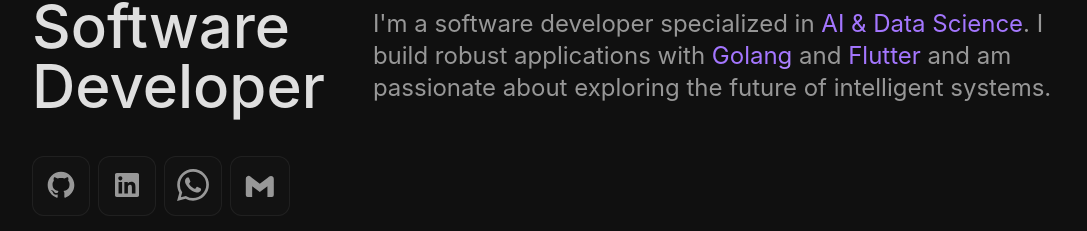
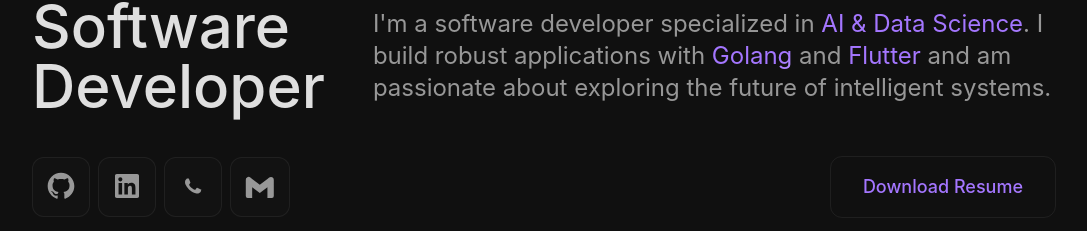
Before and after one commit to raufzer/raufzer.github.io, an Astro site: page / in a window 1280 px wide. Shown: the part 192-423 px from the top of the page, without its empty margins (96-1183 px from the left). Built offline with nearby package versions, Linux system fonts and the light colour scheme; Astro itself is replaced by a stand-in of ours; some packages are replaced by stand-ins of ours; no server answers; the database is empty; a web font is replaced by a local one.

Commit message:
chore: refactor home component layout and improve accessibility

```diff
--- a/src/components/home.astro
+++ b/src/components/home.astro
@@ -19,11 +19,19 @@
           Software <br /> Developer
         </h1>
         <p class="text-md md:text-2xl text-[var(--white-icon)]">
-          I'm a software developer specialized in <span class="text-[var(--sec)] shiny-sec">AI & Data Science</span>.
-          I build robust applications with <span class="text-[var(--sec)] shiny-sec">Golang</span> and <span class="text-[var(--sec)] shiny-sec">Flutter</span> and am passionate about exploring the future of intelligent systems.
+          I'm a software developer specialized in <span
+            class="text-[var(--sec)] shiny-sec">AI & Data Science</span
+          >. I build robust applications with <span
+            class="text-[var(--sec)] shiny-sec">Golang</span
+          > and <span class="text-[var(--sec)] shiny-sec">Flutter</span> and am passionate
+          about exploring the future of intelligent systems.
         </p>
       </div>
-      <div class="flex justify-start gap-2 pt-3 md:pt-6">
+
+      <div
+        class="flex flex-col md:flex-row md:items-center md:justify-between pt-3 md:pt-6 gap-4"
+      >
+        <div class="flex justify-start gap-2">
           <a
             target="_blank"
             href="https://github.com/raufzer"
@@ -71,7 +79,7 @@
               class="size-8"
             >
               <path
-              d="M17.472 14.382c-.297-.149-1.758-.867-2.03-.967-.273-.099-.471-.148-.67.15-.197.297-.767.966-.94 1.164-.173.199-.347.223-.644.075-.297-.15-1.255-.463-2.39-1.475-.883-.788-1.48-1.761-1.653-2.059-.173-.297-.018-.458.13-.606.134-.133.298-.347.446-.52.149-.174.198-.298.298-.497.099-.198.05-.371-.025-.52-.075-.149-.669-1.612-.916-2.207-.242-.579-.487-.5-.669-.51-.173-.008-.371-.01-.57-.01-.198 0-.52.074-.792.372-.272.297-1.04 1.016-1.04 2.479 0 1.462 1.065 2.875 1.213 3.074.149.198 2.096 3.2 5.077 4.487.709.306 1.262.489 1.694.625.712.227 1.36.195 1.871.118.571-.085 1.758-.719 2.006-1.413.248-.694.248-1.289.173-1.413-.074-.124-.272-.198-.57-.347m-5.421 7.403h-.004a9.87 9.87 0 01-5.031-1.378l-.361-.214-3.741.982.998-3.648-.235-.374a9.86 9.86 0 01-1.51-5.26c.001-5.45 4.436-9.884 9.888-9.884 2.64 0 5.122 1.03 6.988 2.898a9.825 9.825 0 012.893 6.994c-.003 5.45-4.437 9.884-9.885 9.884m8.413-18.297A11.815 11.815 0 0012.05 0C5.495 0 .16 5.335.157 11.892c0 2.096.547 4.142 1.588 5.945L.057 24l6.305-1.654a11.882 11.882 0 005.683 1.448h.005c6.554 0 11.89-5.335 11.893-11.893A11.821 11.821 0 0020.465 3.488"
+                d="M17.472 14.382c-.297-.149-1.758-.867-2.03-.967-.273-.099-.471-.148-.67.15-.197.297-.767.966-.94 1.164-.173.199-.347.223-.644.075-.297-.15-1.255-.463-2.39-1.475-.883-.788-1.48-1.761-1.653-2.059-.173-.297-.018-.458.13-.606.134-.133.298-.347.446-.52.149-.174.198-.298.298-.497.099-.198.05-.371-.025-.52-.075-.149-.669-1.612-.916-2.207-.242-.579-.487-.5-.669-.51-.173-.008-.371-.01-.57-.01-.198 0-.52.074-.792.372-.272.297-1.04 1.016-1.04 2.479 0 1.462 1.065 2.875 1.213 3.074.149.198 2.096 3.2 5.077 4.487.709.306 1.262.489 1.694.625.712.227 1.36.195 1.871.118.571-.085 1.758-.719 2.006-1.413.248-.694.248-.694.248-1.289.173-1.413-.074-.124-.272-.198-.57-.347m-5.421 7.403h-.004a9.87 9.87 0 01-5.031-1.378l-.361-.214-3.741.982.998-3.648-.235-.374a9.86 9.86 0 01-1.51-5.26c.001-5.45 4.436-9.884 9.888-9.884 2.64 0 5.122 1.03 6.988 2.898a9.825 9.825 0 012.893 6.994c-.003 5.45-4.437 9.884-9.885 9.884m8.413-18.297A11.815 11.815 0 0012.05 0C5.495 0 .16 5.335.157 11.892c0 2.096.547 4.142 1.588 5.945L.057 24l6.305-1.654a11.882 11.882 0 005.683 1.448h.005c6.554 0 11.89-5.335 11.893-11.893A11.821 11.821 0 0020.465 3.488"
               ></path>
             </svg>
           </a>
@@ -94,6 +102,16 @@
             </svg>
           </a>
         </div>
+
+        <div class="flex justify-start md:justify-end">
+          <a
+            href="/resume/Abd_Raouf_Zerkhef_Resume.pdf"
+            download="Abd_Raouf_Zerkhef_Resume.pdf"
+            class="inline-flex items-center gap-3 px-8 py-4 bg-transparent text-white rounded-xl hover:bg-[var(--white-icon-tr)] transition-all duration-300 font-medium text-lg border border-[var(--white-icon-tr)] group"
+          >
+            <span class="shiny-sec">Download Resume</span>
+          </a>
+        </div>
       </div>
 
       <LogoWall />
@@ -114,11 +132,16 @@
         </div>
       </div>
     </div>
-</section>
+  </div>
 
   <style is:global>
     .shiny-sec {
-    background: linear-gradient(135deg, #a476ff 25%, #eee5ff 50%, #a476ff 75%);
+      background: linear-gradient(
+        135deg,
+        #a476ff 25%,
+        #eee5ff 50%,
+        #a476ff 75%
+      );
       background-size: 400% 100%;
       -webkit-background-clip: text;
       background-clip: text;
@@ -136,3 +159,4 @@
       }
     }
   </style>
+</section>
```
Lines whose indentation alone changed are shown as unchanged.
